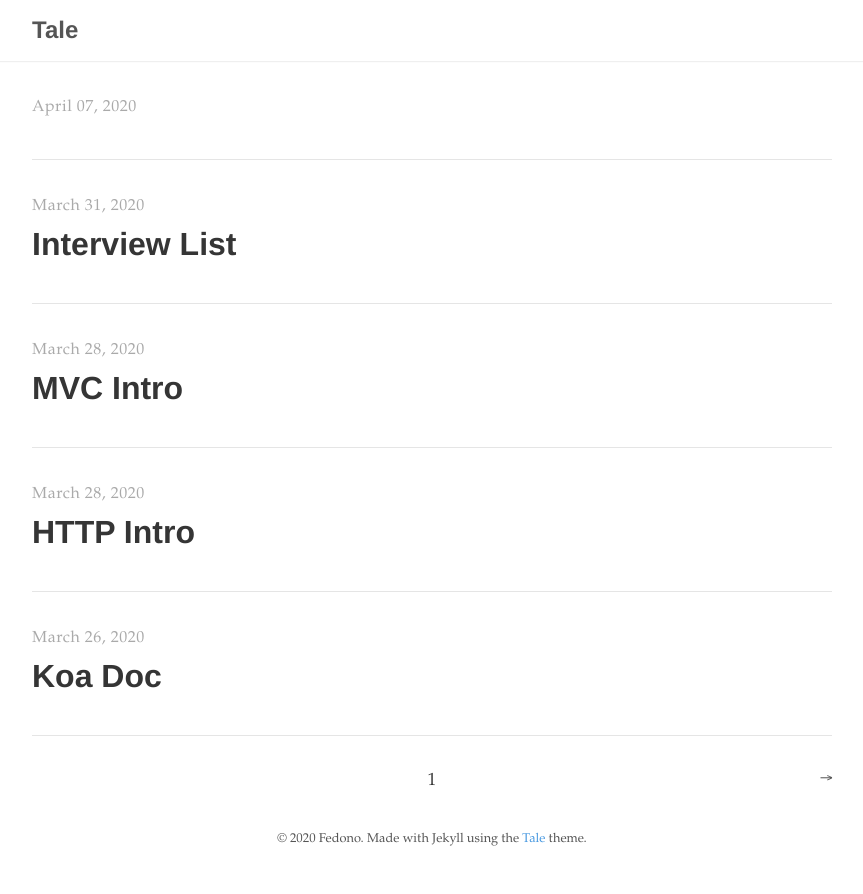
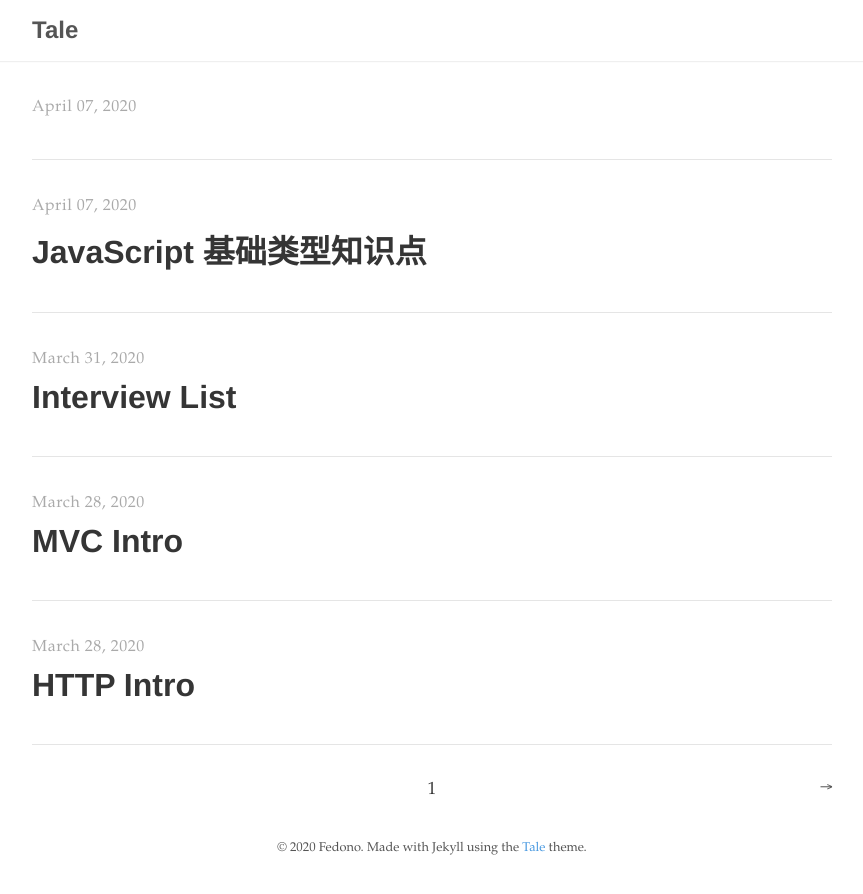
Before and after one commit to fedono/fedono.github.io, a Jekyll site: the page built from index.html, in a window 1280 px wide. Shown: the top 894 px of the page, without its empty margins (208-1071 px from the left). Built offline with Jekyll 4.4.1, drawn with Linux system fonts in a browser that asks for light colours; the list of posts is cut into pages by our own code.

Commit message:
add basic types knowledge

```diff
--- a/_posts/JavaScript 基本类型.md
+++ b/_posts/2020-04-07-JavaScript-basic-types.md
@@ -1,10 +1,10 @@
 ---
 layout: post
-title:  "JavaScript 基本类型知识点"
+title:  "JavaScript 基础类型知识点"
 author: "fedono"
 ---
 
-# JavaScript 基本类型知识点
+# JavaScript 基础类型知识点
 
 ## 为什么有的编程规范要求用 void 0 代替 undefined
 
```
